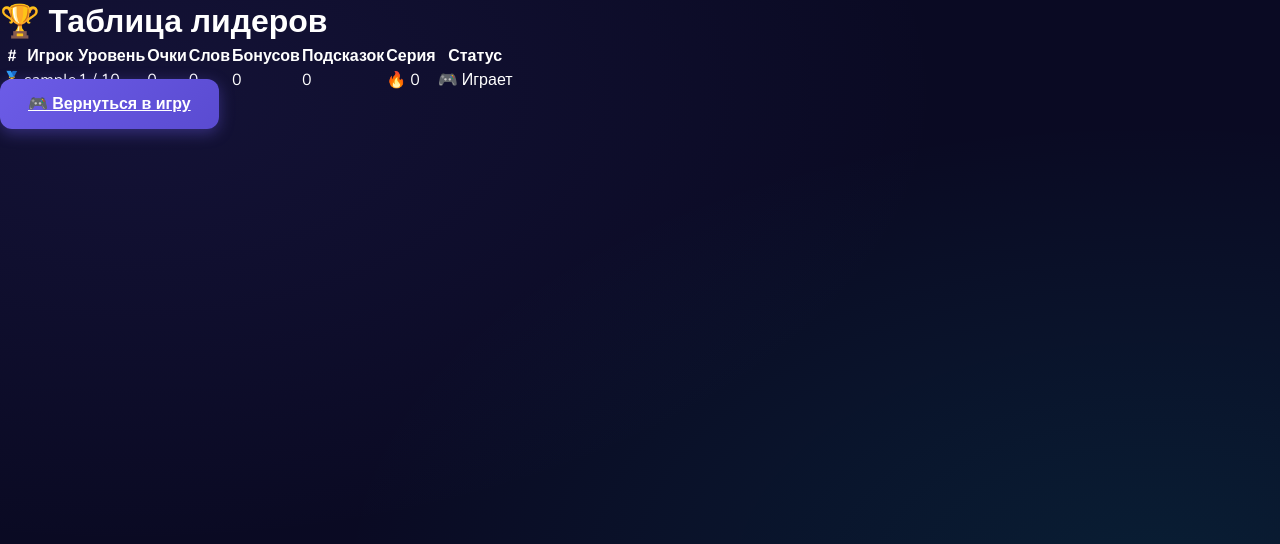
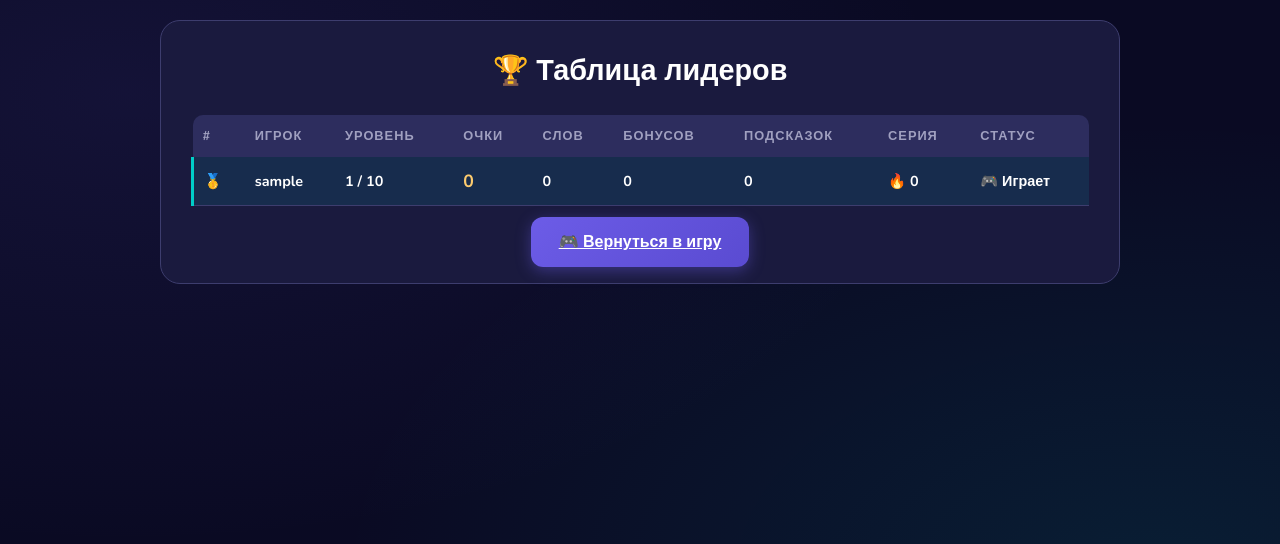
Before and after one commit to antonhome470-lgtm/guess-words, a Flask app: page /stats in a window 1280 px wide. Shown: the part 67-611 px from the top of the page. Run offline with Flask 3, Linux system fonts and the light colour scheme; the visitor is signed in with stand-in values (Sample User, id 1); data comes from the database, SQL or seed files in the repository.

Commit message:
Update style.css

```diff
--- a/static/css/style.css
+++ b/static/css/style.css
@@ -940,3 +940,105 @@ body {
 .rule-danger strong {
     color: var(--danger);
 }
+
+/* ==================== STATS PAGE ==================== */
+.stats-container {
+    max-width: 1000px;
+    margin: 0 auto;
+    padding: 20px;
+}
+
+.stats-card {
+    background: var(--bg-card);
+    border: 1px solid var(--border);
+    border-radius: 20px;
+    padding: 30px;
+}
+
+.stats-card h1 {
+    text-align: center;
+    margin-bottom: 25px;
+    font-size: 1.8rem;
+}
+
+.stats-table {
+    width: 100%;
+    border-collapse: collapse;
+    font-size: 0.9rem;
+}
+
+.stats-table th {
+    background: var(--bg-input);
+    color: var(--text-muted);
+    padding: 12px 10px;
+    text-align: left;
+    font-weight: 700;
+    font-size: 0.8rem;
+    text-transform: uppercase;
+    letter-spacing: 1px;
+}
+
+.stats-table th:first-child {
+    border-radius: 10px 0 0 0;
+}
+
+.stats-table th:last-child {
+    border-radius: 0 10px 0 0;
+}
+
+.stats-table td {
+    padding: 12px 10px;
+    border-bottom: 1px solid var(--border);
+}
+
+.stats-table tr:hover {
+    background: rgba(108, 92, 231, 0.1);
+}
+
+.current-player {
+    background: rgba(0, 206, 201, 0.1) !important;
+    border-left: 3px solid var(--secondary);
+}
+
+.current-player td {
+    font-weight: 700;
+}
+
+.score-cell {
+    color: var(--warning);
+    font-weight: 800;
+    font-size: 1.1rem;
+}
+
+.stats-actions {
+    text-align: center;
+    margin-top: 25px;
+}
+
+/* Мобильная таблица */
+@media (max-width: 768px) {
+    .stats-table {
+        font-size: 0.75rem;
+    }
+
+    .stats-table th,
+    .stats-table td {
+        padding: 8px 5px;
+    }
+
+    .stats-card {
+        padding: 15px;
+        border-radius: 14px;
+    }
+}
+
+.nav-stats-link {
+    color: var(--warning);
+    text-decoration: none;
+    font-weight: 700;
+    transition: opacity 0.3s;
+}
+
+.nav-stats-link:hover {
+    opacity: 0.8;
+}
```
